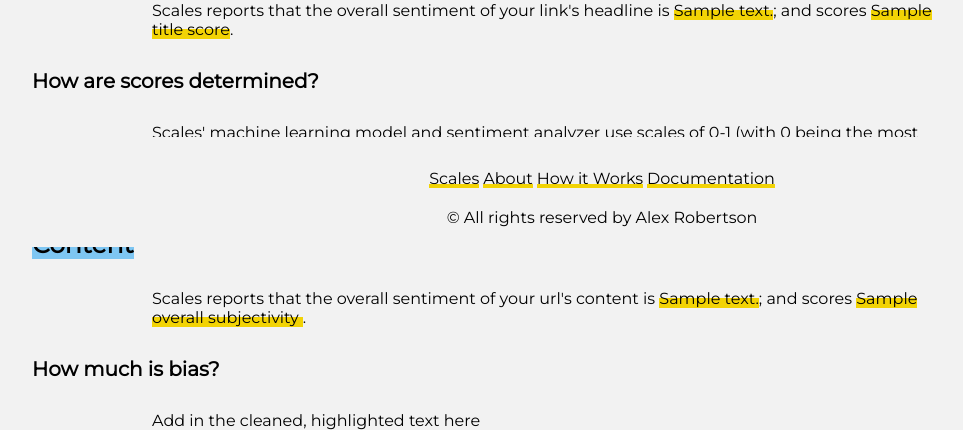
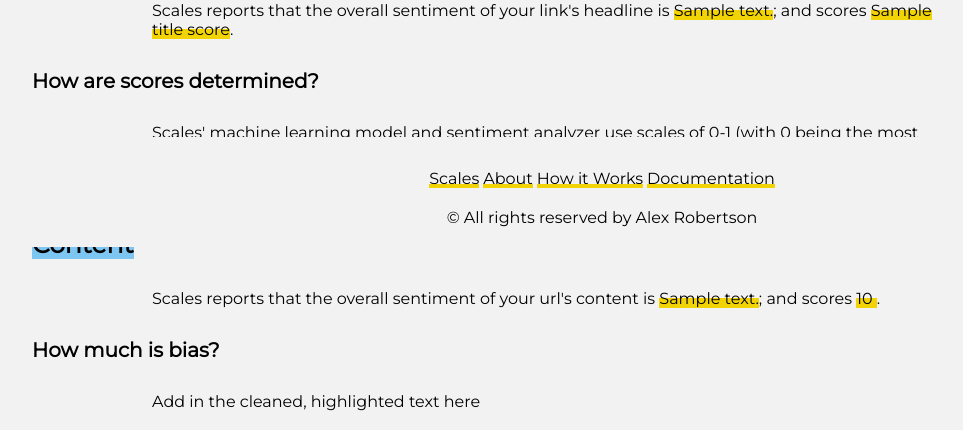
Before and after one commit to codesrobertson/scales, a Flask app: template templates/weigh.html in a window 1280 px wide. Shown: the part 553-983 px from the top of the page, without its empty margins (98-1061 px from the left). Run offline with Flask 2, Linux system fonts and the light colour scheme; the template is opened without the code that fills it: most values are stand-ins (such as "Sample title", 1, 10 or a date in 2020).

Commit message:
Inserts correct bias score for content into view.

```diff
--- a/templates/weigh.html
+++ b/templates/weigh.html
@@ -22,7 +22,7 @@
 
 
   <h5><span class="Category-highlight">Content</span> </h5>
-  <p>Scales reports that the overall sentiment of your url's content is <span class="Result-highlight">{{ content_decision }}</span>; and scores <span class="Result-highlight">{{ overall_subjectivity }} </span>.</p>
+  <p>Scales reports that the overall sentiment of your url's content is <span class="Result-highlight">{{ content_decision }}</span>; and scores <span class="Result-highlight">{{ average_bias }} </span>.</p>
 
   <h6>How much is bias?</h6>
   <!-- add loop or enumerator for however the percentages break down -->
```
